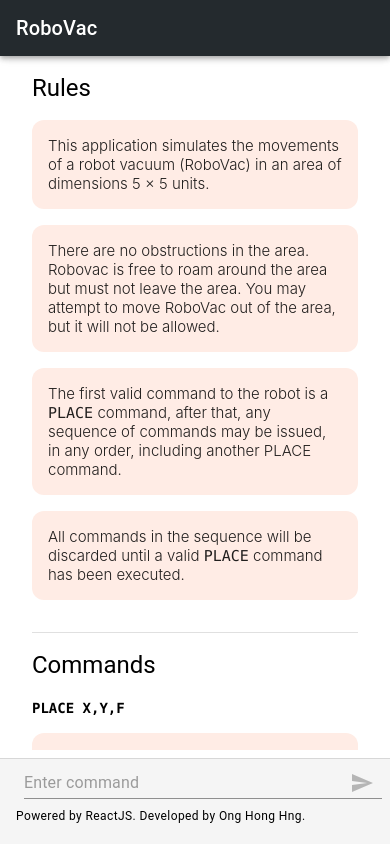
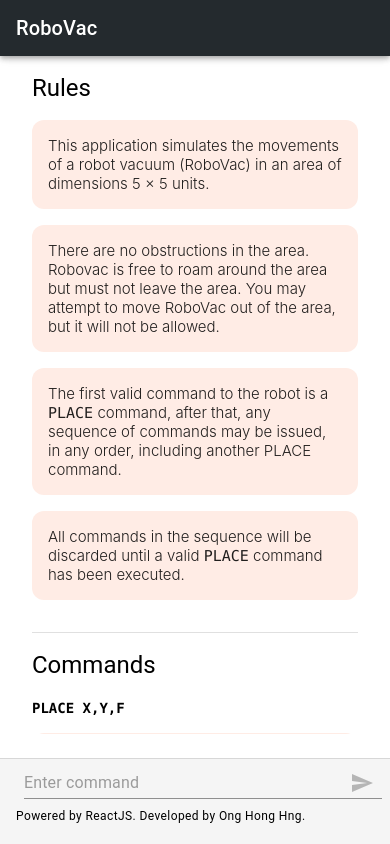
Before and after one commit to onghonghng/robot-vacuum-app, a React (Create React App) app: page / in a window 390 px wide. Built offline with nearby package versions, Linux system fonts and the light colour scheme.

Commit message:
Bug Fix: Fix max-height for chat-body-content in smaller screens"

```diff
--- a/src/components/chat/containers/ChatContainer.css
+++ b/src/components/chat/containers/ChatContainer.css
@@ -14,6 +14,9 @@ body {
     display: flex;
     align-items: flex-start;
     transition: transform 0.3s ease-out;
+    @media (max-width: 575px) {
+        max-height: calc(100vh - 86px - 64px - 16px);
+    }
 }
 
 .footer {
```
